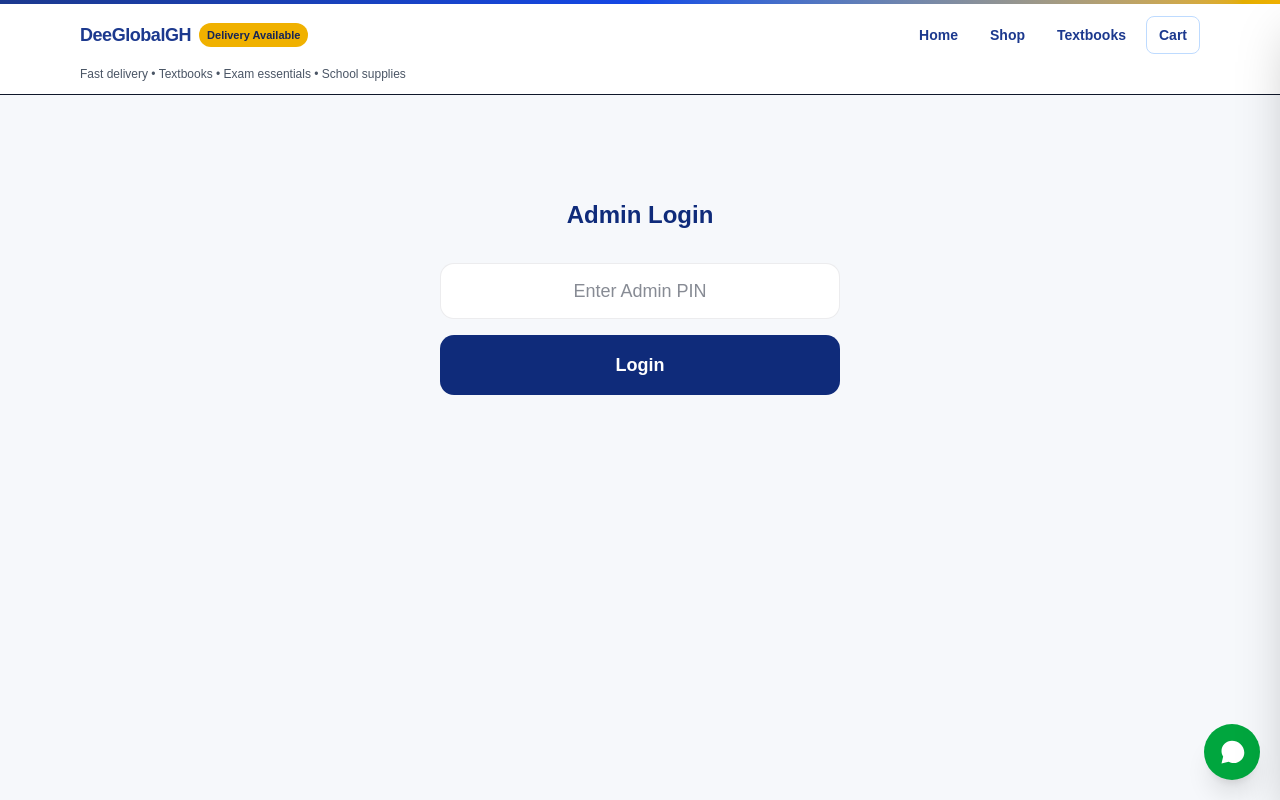
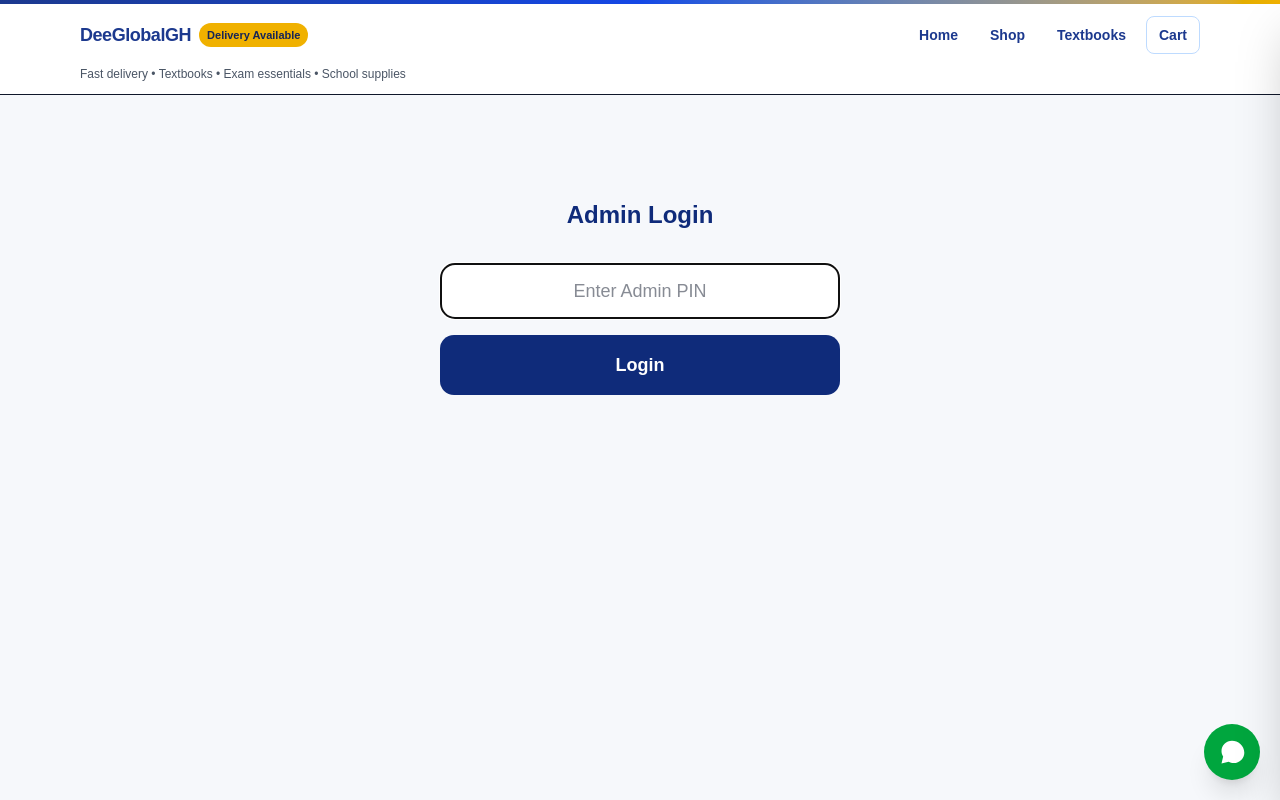
Before and after one commit to dlanquaye/deeglobalgh-website, a Next.js app: page /admin/login in a window 1280 px wide. Shown: the top 800 px of the page. Built offline with nearby package versions, Linux system fonts and the light colour scheme.

Commit message:
Fix admin login to support Enter key submit

```diff
--- a/app/admin/login/page.tsx
+++ b/app/admin/login/page.tsx
@@ -7,7 +7,14 @@ export default function AdminLoginPage() {
   const [error, setError] = useState<string | null>(null);
   const [loading, setLoading] = useState(false);
 
-  const handleLogin = async () => {
+  const handleSubmit = async (e: React.FormEvent) => {
+    e.preventDefault(); // ✅ enables Enter key submit
+
+    if (!secret.trim()) {
+      setError("Admin PIN is required");
+      return;
+    }
+
     setError(null);
     setLoading(true);
 
@@ -38,13 +45,16 @@ export default function AdminLoginPage() {
         Admin Login
       </h1>
 
-      <div className="mt-8 space-y-4">
+      {/* ✅ FORM ENABLES ENTER KEY */}
+      <form onSubmit={handleSubmit} className="mt-8 space-y-4">
         <input
           type="password"
           placeholder="Enter Admin PIN"
           className="input-brand h-14 w-full text-center text-lg"
           value={secret}
           onChange={(e) => setSecret(e.target.value)}
+          disabled={loading}
+          autoFocus
         />
 
         {error && (
@@ -54,13 +64,13 @@ export default function AdminLoginPage() {
         )}
 
         <button
-          onClick={handleLogin}
+          type="submit" // ✅ important
           disabled={loading || !secret}
           className="btn-primary w-full py-4 text-lg font-extrabold"
         >
           {loading ? "Checking..." : "Login"}
         </button>
-      </div>
+      </form>
     </main>
   );
 }
```
